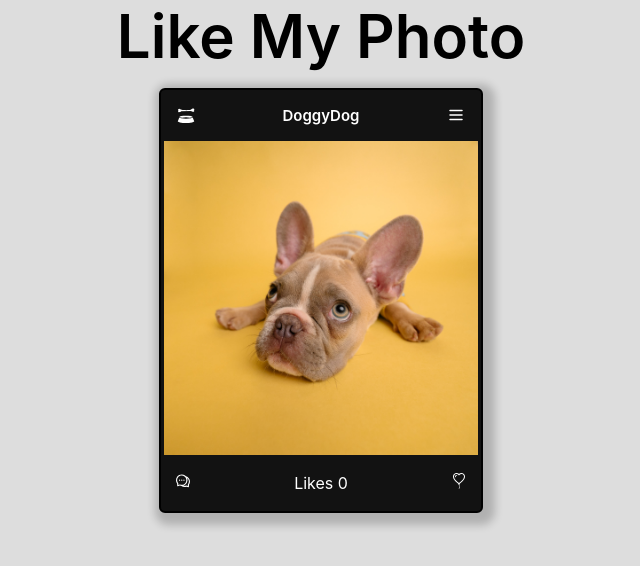
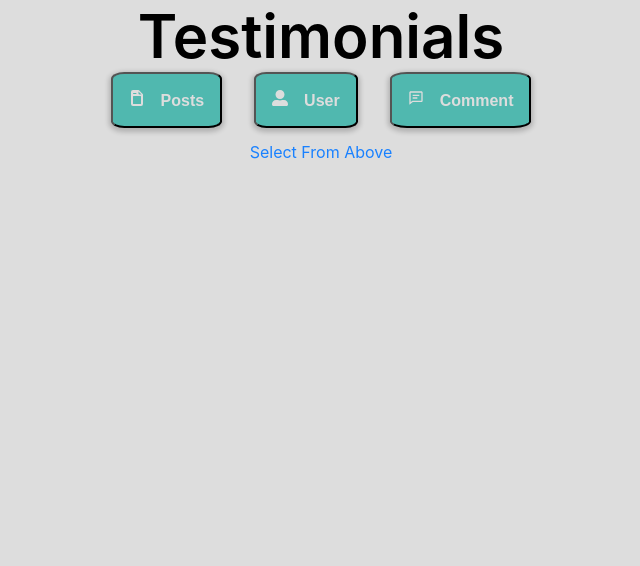
Before and after one commit to Elisa-Alvarez/ReactProjects, a React (Create React App) app: page / in a window 1280 px wide. Shown: the top 566 px of the page, without its empty margins (319-959 px from the left). Built offline with nearby package versions, Linux system fonts and the light colour scheme.

Commit message:
Created a fetch and displayed sudo data on page

```diff
--- a/src/App.js
+++ b/src/App.js
@@ -2,13 +2,15 @@ import Esignature from './projects/Esignature';
 import RandomizeColors from './projects/RandomizeColors';
 import LikePhoto from './projects/LikePhoto';
 import './styles/App.css';
+import Testimonials from './projects/Testimonials';
 
 function App() {
   return (
     <div className="App">
     {/* <Esignature/> */}
     {/* <RandomizeColors/> */}
-    <LikePhoto/>
+    {/* <LikePhoto/> */}
+    <Testimonials/>
     </div>
   );
 }
--- /dev/null
+++ b/src/projects/Testimonials.jsx
@@ -0,0 +1,54 @@
+import React,{useEffect, useState} from 'react'
+import Title from './components/Title'
+import Button from './components/Button'
+import { BsFillFileEarmarkPostFill } from 'react-icons/bs'
+import { FaUserAlt} from 'react-icons/fa'
+import { BiCommentDetail} from 'react-icons/bi'
+
+function Testimonials() {
+ const [testimonials, setTestimonials] =useState()
+ const [items, setItems] =useState(null)
+ useEffect(()=>{
+  if(testimonials){
+    fetch(`https://jsonplaceholder.typicode.com/${testimonials}`)
+      .then(response => response.json())
+      .then(json => setItems(json))
+  }
+ },[testimonials])
+  return (
+    <div className='container'>
+      <Title text={"Testimonials"}/>
+      <Button
+      text={"Posts"}
+      btnClass={'btn-small'}
+      icon={<BsFillFileEarmarkPostFill className='mr-1'  />}
+      event={()=>setTestimonials("Posts")}
+      />
+      <Button
+      text={"User"}
+      btnClass={'btn-small'}
+      icon={<FaUserAlt className='mr-1'/>}
+      event={()=>setTestimonials("Users")}
+      />
+            <Button
+      text={"Comment"}
+      btnClass={'btn-small'}
+      icon={<BiCommentDetail className='mr-1'/>}
+      event={()=>setTestimonials("Comments")}
+      />
+      <Title classes={"subtitle text-primary"} text={!testimonials ?"Select From Above": testimonials}/>
+     {!items ? null : items.map((item) =>{
+       return(
+       <div className="card card-primary" key={item.id} >
+          {item.name && <h2 className='card-header'>{item.name}</h2>}
+          <div className="card-body">
+            <h4 style={{fontStyle:"normal", fontWeight:800, textDecoration:"underline", marginBottom:"1rem"}}>{item.title}</h4>
+            <h4>{item.body}</h4>
+          </div>
+       </div>)
+      })}
+    </div>
+  )
+}
+
+export default Testimonials
--- /dev/null
+++ b/src/projects/components/Button.jsx
@@ -0,0 +1,7 @@
+import React from 'react'
+
+export default function Button({text, btnClass,icon, event}) {
+  return (
+    <button className={`btn ${btnClass}`} onClick={event}>{icon}{!text ?"click":text}</button>
+  )
+}
--- a/src/projects/components/Card.jsx
+++ b/src/projects/components/Card.jsx
@@ -25,7 +25,7 @@ export default function Card() {
                 <small>DoggyDog</small>
                 <LuMenu/>
         </div>
-        <img src={DogPic} alt='profile photo of doggy dog' style={{ width: '98%', height:'fit-content'}} onDoubleClick={handleLikes} />
+        <img src={DogPic} alt='profile of doggy dog' style={{ width: '98%', height:'fit-content'}} onDoubleClick={handleLikes} />
         <div className="card-footer d-flex" style={{justifyContent:"space-between", height:"1.5rem", padding: '0.9rem'}}>
             <AiOutlineComment/>
             <Title text={"Likes "+ count} classes={"subtitle"}/>
--- a/src/styles/App.css
+++ b/src/styles/App.css
@@ -68,6 +68,15 @@ li {
   transition: all 0.3s ease;
   box-shadow: 0 2px 5px 2px rgba(0, 0, 0, 0.2);
 }
+.btn-small {
+  font-size: medium;
+  border-radius: 12%;
+  font-weight: bolder;
+  color: #ddd;
+  transition: all 0.3s ease;
+  box-shadow: 0 2px 5px 2px rgba(0, 0, 0, 0.2);
+  background-color: #50b8af;
+}
 .btn-primary {
   background-color: #1981ff;
   border-radius: 5%;
@@ -123,13 +132,20 @@ li {
   transition: 0.3s;
   color: #fff;
 }
-
+.card-primary {
+  margin: 1rem;
+}
 .card-header {
   font-size: large;
   font-weight: 600;
   padding: 1rem;
 }
-
+.card-body {
+  text-align: justify;
+  padding: 0.5rem;
+  font-family: "Times New Roman", Times, serif;
+  font-style: italic;
+}
 .margin-auto {
   margin: 1rem auto;
 }
@@ -234,3 +250,10 @@ input {
 .text-danger {
   color: red;
 }
+.mr-1 {
+  margin-right: 1rem;
+}
+.text-primary {
+  color: #1981ff;
+  margin-top: 0.9rem;
+}
```
